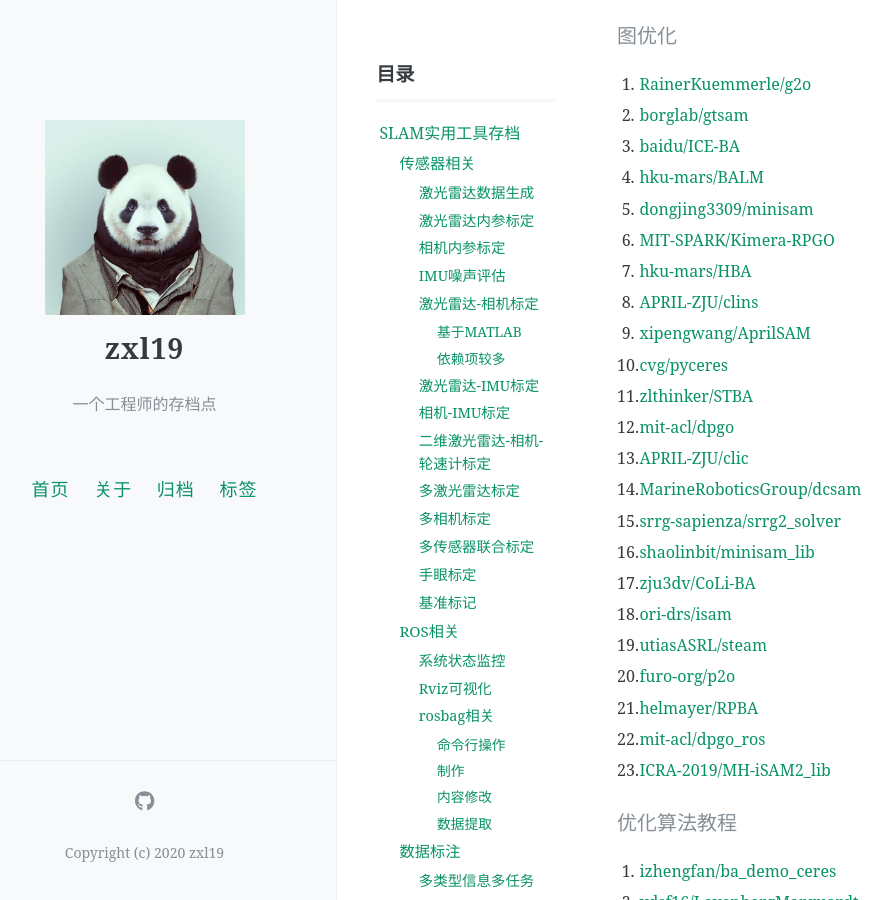
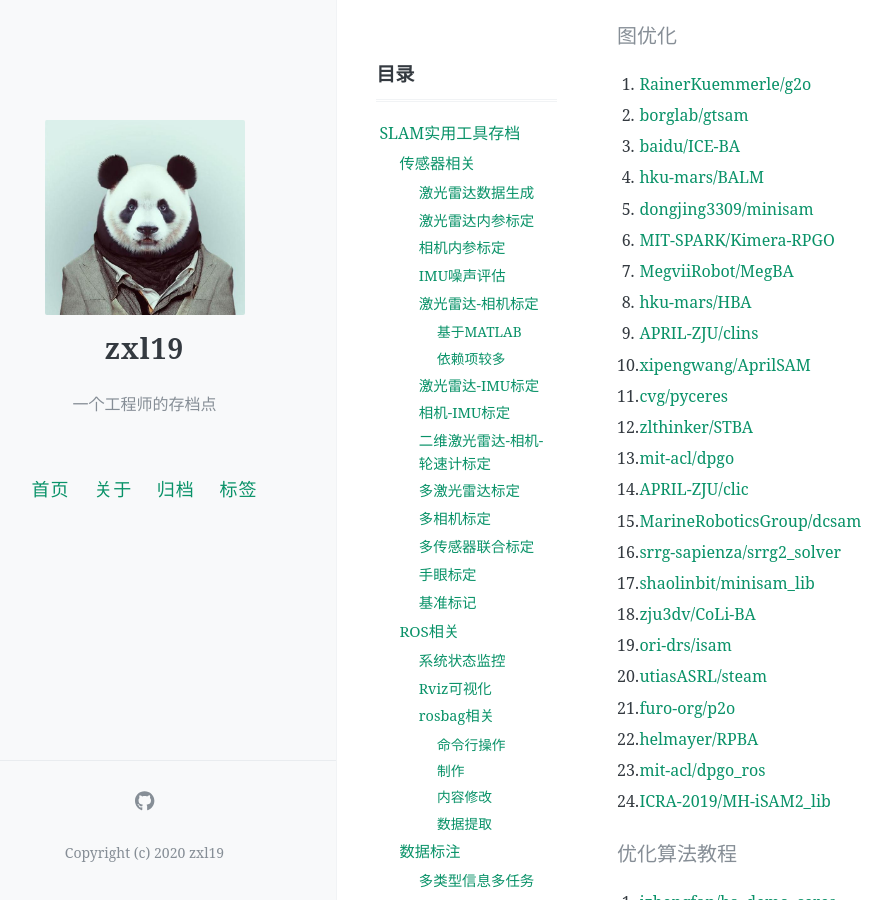
Before and after one commit to zxl19/zxl19.github.io, a Jekyll site: the page built from _posts/2021-05-25-slam-tool.md, in a window 1280 px wide and 900 px high, scrolled down 9912 px. Shown: the whole window, without its empty margins (47-938 px from the left). Built offline with Jekyll 4.4.1, drawn with Linux system fonts in a browser that asks for light colours; comment, search, counter and statistics services are not loaded.

Commit message:
Update Posts modified:   _posts/2021-05-25-slam-tool.md modified:   _posts/2021-06-01-cpp-library.md modified:   _posts/2021-06-14-academic-guide.md modified:   _posts/2023-01-03-cpp-math.md

```diff
--- a/_posts/2021-05-25-slam-tool.md
+++ b/_posts/2021-05-25-slam-tool.md
@@ -360,23 +360,24 @@ pinned: false
 4. [hku-mars/BALM](https://github.com/hku-mars/BALM)
 5. [dongjing3309/minisam](https://github.com/dongjing3309/minisam)
 6. [MIT-SPARK/Kimera-RPGO](https://github.com/MIT-SPARK/Kimera-RPGO)
-7. [hku-mars/HBA](https://github.com/hku-mars/HBA)
-8. [APRIL-ZJU/clins](https://github.com/APRIL-ZJU/clins)
-9. [xipengwang/AprilSAM](https://github.com/xipengwang/AprilSAM)
-10. [cvg/pyceres](https://github.com/cvg/pyceres)
-11. [zlthinker/STBA](https://github.com/zlthinker/STBA)
-12. [mit-acl/dpgo](https://github.com/mit-acl/dpgo)
-13. [APRIL-ZJU/clic](https://github.com/APRIL-ZJU/clic)
-14. [MarineRoboticsGroup/dcsam](https://github.com/MarineRoboticsGroup/dcsam)
-15. [srrg-sapienza/srrg2_solver](https://github.com/srrg-sapienza/srrg2_solver)
-16. [shaolinbit/minisam_lib](https://github.com/shaolinbit/minisam_lib)
-17. [zju3dv/CoLi-BA](https://github.com/zju3dv/CoLi-BA)
-18. [ori-drs/isam](https://github.com/ori-drs/isam)
-19. [utiasASRL/steam](https://github.com/utiasASRL/steam)
-20. [furo-org/p2o](https://github.com/furo-org/p2o)
-21. [helmayer/RPBA](https://github.com/helmayer/RPBA)
-22. [mit-acl/dpgo_ros](https://github.com/mit-acl/dpgo_ros)
-23. [ICRA-2019/MH-iSAM2_lib](https://github.com/ICRA-2019/MH-iSAM2_lib)
+7. [MegviiRobot/MegBA](https://github.com/MegviiRobot/MegBA)
+8. [hku-mars/HBA](https://github.com/hku-mars/HBA)
+9. [APRIL-ZJU/clins](https://github.com/APRIL-ZJU/clins)
+10. [xipengwang/AprilSAM](https://github.com/xipengwang/AprilSAM)
+11. [cvg/pyceres](https://github.com/cvg/pyceres)
+12. [zlthinker/STBA](https://github.com/zlthinker/STBA)
+13. [mit-acl/dpgo](https://github.com/mit-acl/dpgo)
+14. [APRIL-ZJU/clic](https://github.com/APRIL-ZJU/clic)
+15. [MarineRoboticsGroup/dcsam](https://github.com/MarineRoboticsGroup/dcsam)
+16. [srrg-sapienza/srrg2_solver](https://github.com/srrg-sapienza/srrg2_solver)
+17. [shaolinbit/minisam_lib](https://github.com/shaolinbit/minisam_lib)
+18. [zju3dv/CoLi-BA](https://github.com/zju3dv/CoLi-BA)
+19. [ori-drs/isam](https://github.com/ori-drs/isam)
+20. [utiasASRL/steam](https://github.com/utiasASRL/steam)
+21. [furo-org/p2o](https://github.com/furo-org/p2o)
+22. [helmayer/RPBA](https://github.com/helmayer/RPBA)
+23. [mit-acl/dpgo_ros](https://github.com/mit-acl/dpgo_ros)
+24. [ICRA-2019/MH-iSAM2_lib](https://github.com/ICRA-2019/MH-iSAM2_lib)
 
 #### 优化算法教程
 
```
Also changed, not shown: _posts/2021-06-01-cpp-library.md (+11 -4 lines), _posts/2021-06-14-academic-guide.md (+9 -7 lines), _posts/2023-01-03-cpp-math.md (+10 -0 lines).
